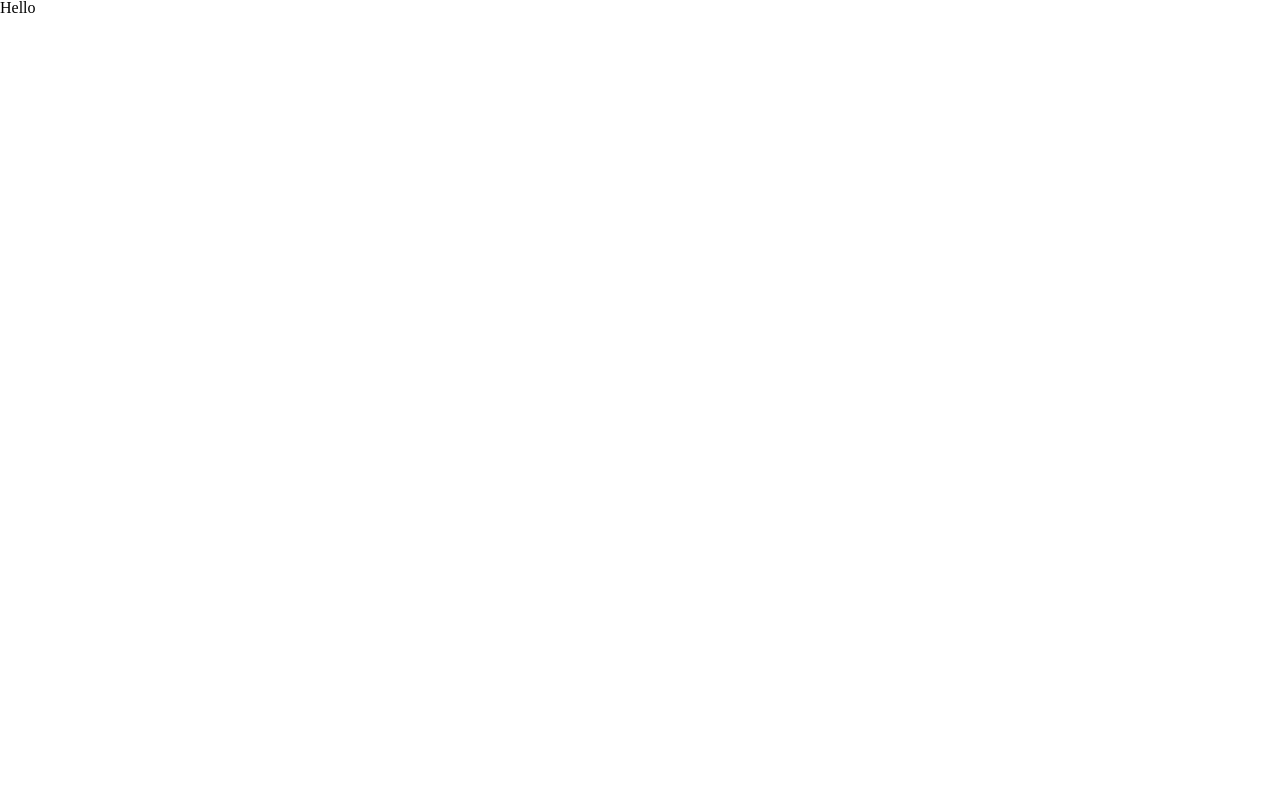
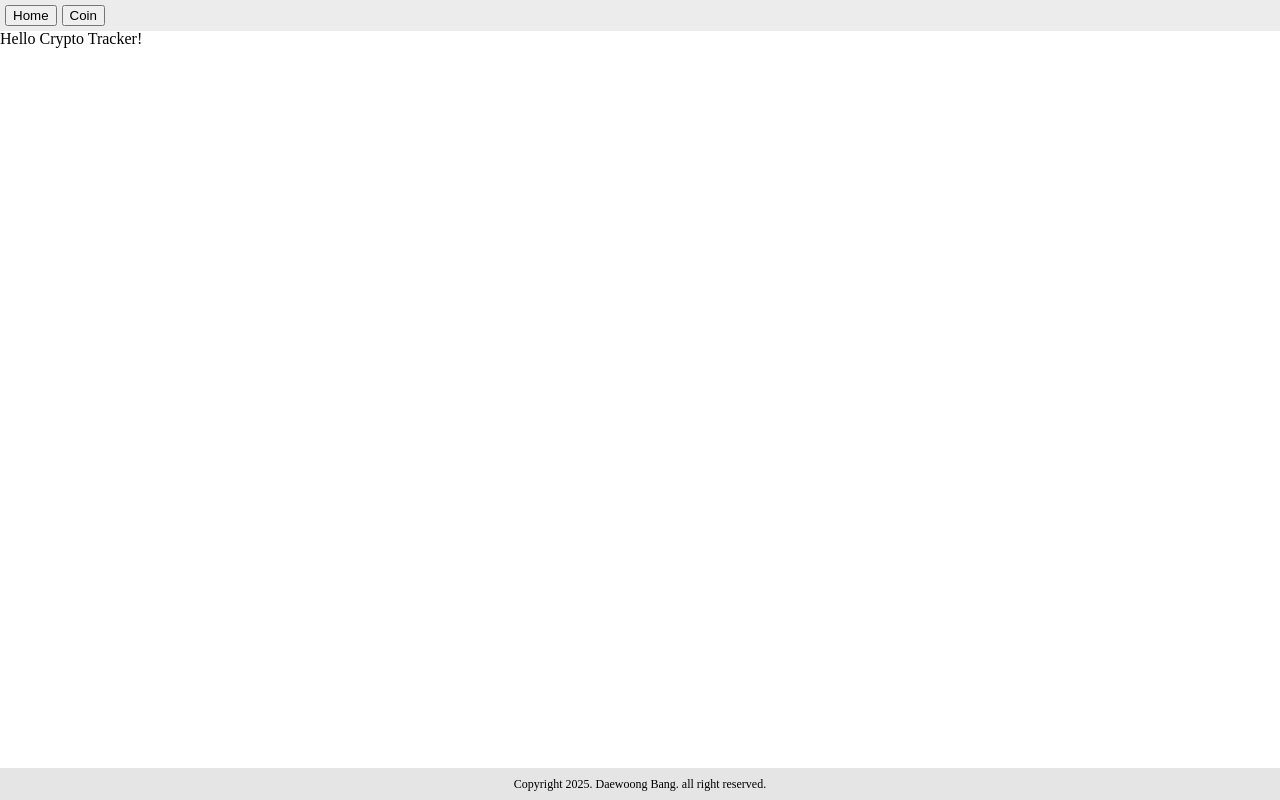
Before and after one commit to daewoongBang/react-crypto-tracker, a React (Create React App) app: page / in a window 1280 px wide. Built offline with nearby package versions, Linux system fonts and the light colour scheme.

Commit message:
Add Layout

```diff
--- a/src/App.tsx
+++ b/src/App.tsx
@@ -1,3 +1,4 @@
+import Layout from 'components/common/Layout';
 import React from 'react';
 import { createGlobalStyle } from 'styled-components';
 
@@ -62,7 +63,7 @@ function App() {
   return (
     <>
       <GlobalStyle />
-      Hello
+      <Layout />
     </>
   );
 }
--- /dev/null
+++ b/src/components/common/Layout/Footer.tsx
@@ -0,0 +1,9 @@
+const Footer = () => {
+  return (
+    <div className='footer'>
+      Copyright 2025. Daewoong Bang. all right reserved.
+    </div>
+  );
+};
+
+export default Footer;
--- /dev/null
+++ b/src/components/common/Layout/Header.tsx
@@ -0,0 +1,25 @@
+import styled from 'styled-components';
+
+const HeaderContainer = styled.div`
+  & > ul {
+    display: flex;
+    gap: 5px;
+  }
+`;
+
+const Header = () => {
+  return (
+    <HeaderContainer className='header'>
+      <ul>
+        <li>
+          <button>Home</button>
+        </li>
+        <li>
+          <button>Coin</button>
+        </li>
+      </ul>
+    </HeaderContainer>
+  );
+};
+
+export default Header;
--- /dev/null
+++ b/src/components/common/Layout/index.tsx
@@ -0,0 +1,39 @@
+import styled from 'styled-components';
+import Footer from './Footer';
+import Header from './Header';
+
+const LayoutContainer = styled.div`
+  display: flex;
+  flex-direction: column;
+  min-height: 100vh;
+
+  & > .header {
+    padding: 5px;
+    background-color: #ececec;
+  }
+
+  & > main {
+    flex: 1;
+  }
+
+  & > .footer {
+    padding: 10px;
+    background-color: #e5e5e5;
+    font-size: 12px;
+    text-align: center;
+  }
+`;
+
+const Layout = () => {
+  return (
+    <LayoutContainer>
+      <Header />
+
+      <main>Hello Crypto Tracker!</main>
+
+      <Footer />
+    </LayoutContainer>
+  );
+};
+
+export default Layout;
```
Also changed, not shown: tsconfig.json (+4 -9 lines).
